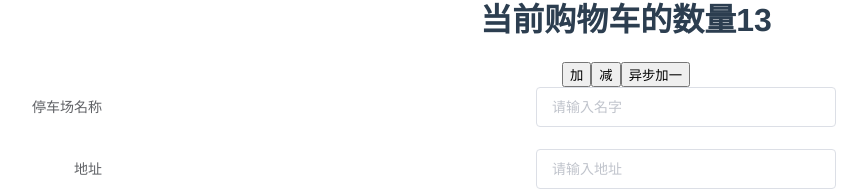
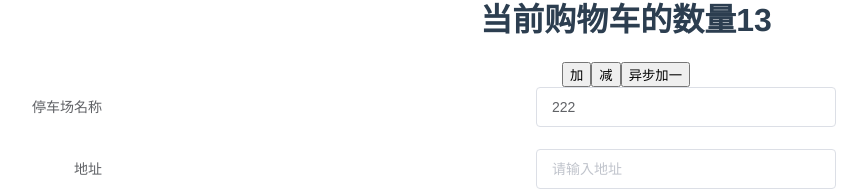
Before and after one commit to anxin-byte/vuex-table, a Vue app in the folder vuex/: page / in a window 1280 px wide. Shown: the part 237-427 px from the top of the page, without its empty margins (14-881 px from the left). Built offline with nearby package versions, Linux system fonts and the light colour scheme.

Commit message:
'完成表单封装'

```diff
--- a/vuex/src/components/vueform.vue
+++ b/vuex/src/components/vueform.vue
@@ -1,8 +1,8 @@
 <template>
-  <el-form ref="form" :model="form" label-width="120px">
-    <el-form-item v-for="item in formItem" :key="item.prop" :label="item.label" :prop="item.prop">
-      <el-input v-model="form[item.prop]" v-if="item.type==='Input'" :disabled="item.disabled" :style="{width:item.width}" :placeholder="item.placeholder"></el-input>
-      <el-radio-group v-model="form[item.prop]" v-if="item.type==='Radio'">
+  <el-form  ref="form1" :model="formData" label-width="120px">
+    <el-form-item v-for="item in formItem" :key="item.prop" :label="item.label" :prop="item.prop" :rules="item.rules">
+      <el-input v-model="formData[item.prop]" v-if="item.type==='Input'" :disabled="item.disabled" :style="{width:item.width}" :placeholder="item.placeholder"></el-input>
+      <el-radio-group v-model="formData[item.prop]" v-if="item.type==='Radio'">
        <el-radio v-for="item in item.options" :label="item.value" :key="item.value"></el-radio>
       </el-radio-group>
       <!-- <slot v-if="item.type===Slot" :name="item.slotName"/> -->
@@ -25,6 +25,10 @@ export default {
       formHandler:{
         type:Array,
       default:()=>[]
+      },
+      formData:{
+        type:Object,
+        default:()=>{}
       }
   },
   data(){
@@ -34,19 +38,32 @@ export default {
   },
   methods: {
     initFormData(){
-      const formData={}
+      // const formData={}
       this.formItem.forEach(item=>{
-        if(item.prop){formData[item.prop]=item.value || null}
+        // if(item.prop){formData[item.prop]=item.value || null}
+        // 规则验证
+        if(item.required){this.rules(item)}
+        // 自定义校验规则
+        if(item.validator){item.rules=item.validator}
       })
-      this.form=formData
+      this.form.id='0909'
       //  console.log(formData);
+    },
+    rules(item){
+    const requiredRules=[{required:true,message:item.required_msg||`${this.type_msg[item.type]}${item.label}`,trigger:'change'}]
+    // 其他的规则
+    if(item.rules&&item.rules.length>0){
+      item.rules=requiredRules.concat(item.rules)
+    }else{
+      item.rules=requiredRules
+    }
     }
   },
   watch: {
     formItem:{
       handler(newValue){
         this.initFormData()
-        console.log(newValue);
+        // console.log(newValue);
       },
       immediate:true
     }
--- a/vuex/src/views/Home.vue
+++ b/vuex/src/views/Home.vue
@@ -6,7 +6,7 @@
     <button @click="add">加</button>
     <button @click="sort">减</button>
     <button @click="async">异步加一</button>
-    <vueform :rules="rules" :formItem="form_item" :formHandler="form_handler">
+    <vueform ref="VuForm" :rules="rules" :formData="form_data" :formItem="form_item" :formHandler="form_handler">
       <!-- <template v-slot:city>
       <CitySelect ref="cityArea" :mapLocation="true" :cityAreaValue.sync="form.area" @callback="callbackComponent"/>
       </template> -->
@@ -25,16 +25,35 @@ export default {
     // Vueform
   },
  data(){
+   let validatePass=(rule,value,callback)=>{
+     if(!value){
+       callback(new Error('请输入停车场名称'))
+     }else{
+       callback()
+     }
+   }
+    let validateNumber=(rule,value,callback)=>{
+      const regNumber=/^[0-9]*$/;
+     if(!value){
+       callback(new Error('请输入停放车辆'))
+     }else if(!regNumber.test(value)){
+       callback(new Error('请输入数字'))
+     } else{
+       callback()
+     }
+   }
  return{
    form_item:[
      {
-       type:"Input",label:"停车场名称",placeholder:"请输入名字",prop:"parkname",width:'300px'
+       type:"Input",label:"停车场名称",placeholder:"请输入名字",prop:"parkname",width:'300px',
+       validator:[{validator:validatePass,trigger:'change'}]
      },{
        type:"Input",label:"地址",placeholder:"请输入地址",prop:"address",width:'300px'
      },{
        type:"Radio",label:"类型",options:[{"value":'1'},{"value":'2'}],prop:"type",width:'300px'
      },{
-       type:"Input",label:"可停放车辆",placeholder:"请输入数量",prop:"carnumber",width:'300px'
+       type:"Input",label:"可停放车辆",placeholder:"请输入数量",prop:"carnumber",width:'300px',
+       validator:[{validator:validateNumber,trigger:'change'}]
      },{
        type:"Radio",label:"禁启用",options:[{"value":'禁用'},{"value":'启用'}],prop:"status",width:'300px'
      },
@@ -50,8 +69,21 @@ export default {
    },{
      label:"重置",key:"reset",handler:()=>this.add()
    }],
-   form:{
-     parkname:'',
+  //  form:{
+  //    parkname:'',
+  //    address:'',
+  //    type:'',
+  //    carnumber:'',
+  //    status:'',
+  //    address2:'',
+  //    area:''
+  //  },
+   rules:{
+     parkname:[{required:true,message:"请输入停车场名称",trigger:"change"}],
+     address:[{required:true,message:"请输如地址",trigger:"change"}]
+   },
+   form_data:{
+     parkname:'222',
      address:'',
      type:'',
      carnumber:'',
@@ -59,10 +91,7 @@ export default {
      address2:'',
      area:''
    },
-   rules:{
-     parkname:[{required:true,message:"请输入停车场名称",trigger:"change"}],
-     address:[{required:true,message:"请输如地址",trigger:"change"}]
-   }
+  //  id:'000'
  }
  } ,
       // 如果要改变数据，只能通过commit提交一个mutation
@@ -70,10 +99,23 @@ export default {
       //    参数一 muttion的名字
       //    参数二 传递的数据
   methods: {
+    // 提交表单
     submit(){
-      console.log(this.form);
+      console.log(this.$refs);
+      this.$refs.VuForm.$refs.form1.validate((valid)=>{
+       if(valid){
+         console.log(valid);
+         console.log(this.id);
+         this.id?this.sort():this.add()
+       }else{
+         console.log('error submit1！！');
+         return false
+       }
+      })
+      // console.log(this.form);
     },
     add(){
+      console.log(this.form_data);
      this.$store.commit('add')
     },
     sort(){
```
